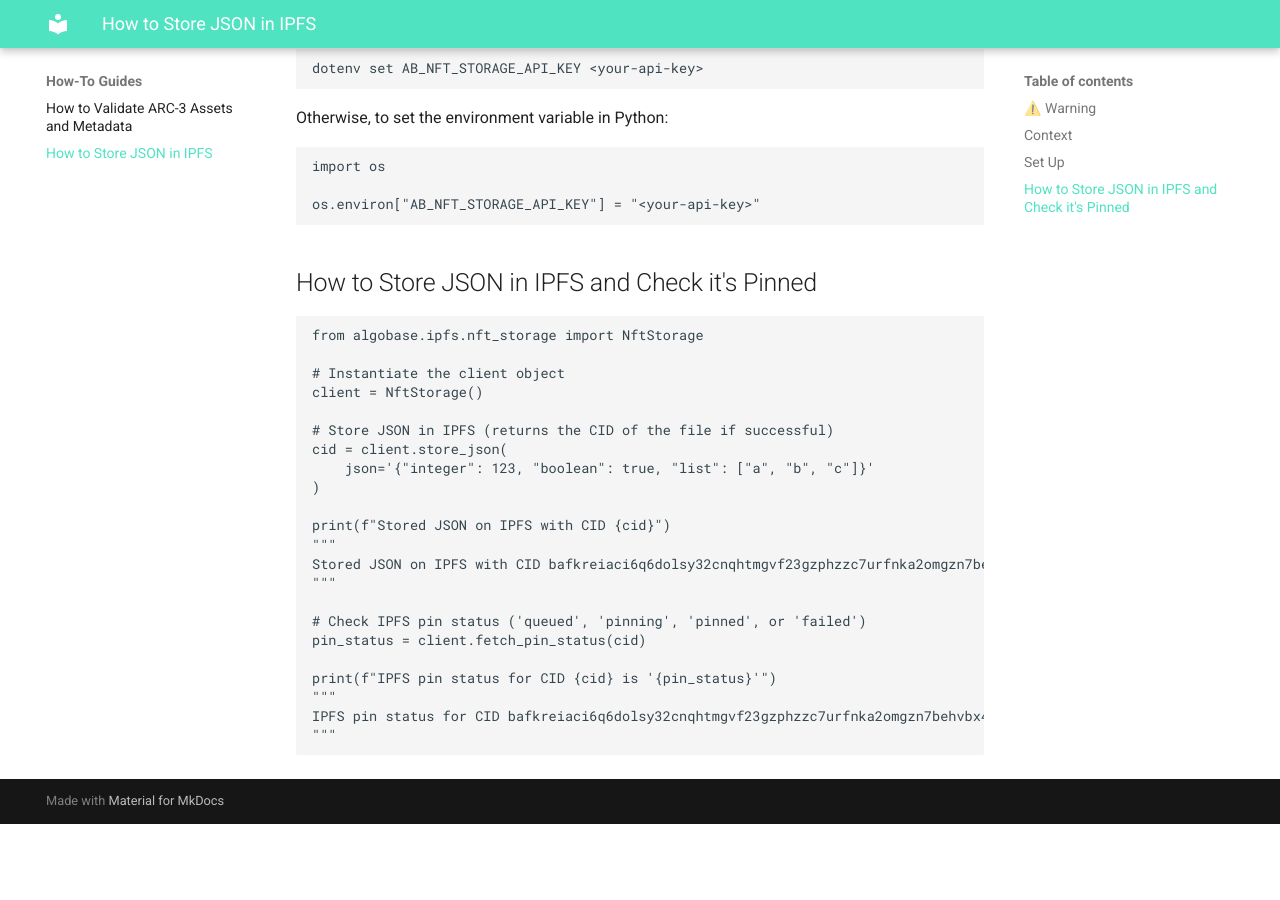
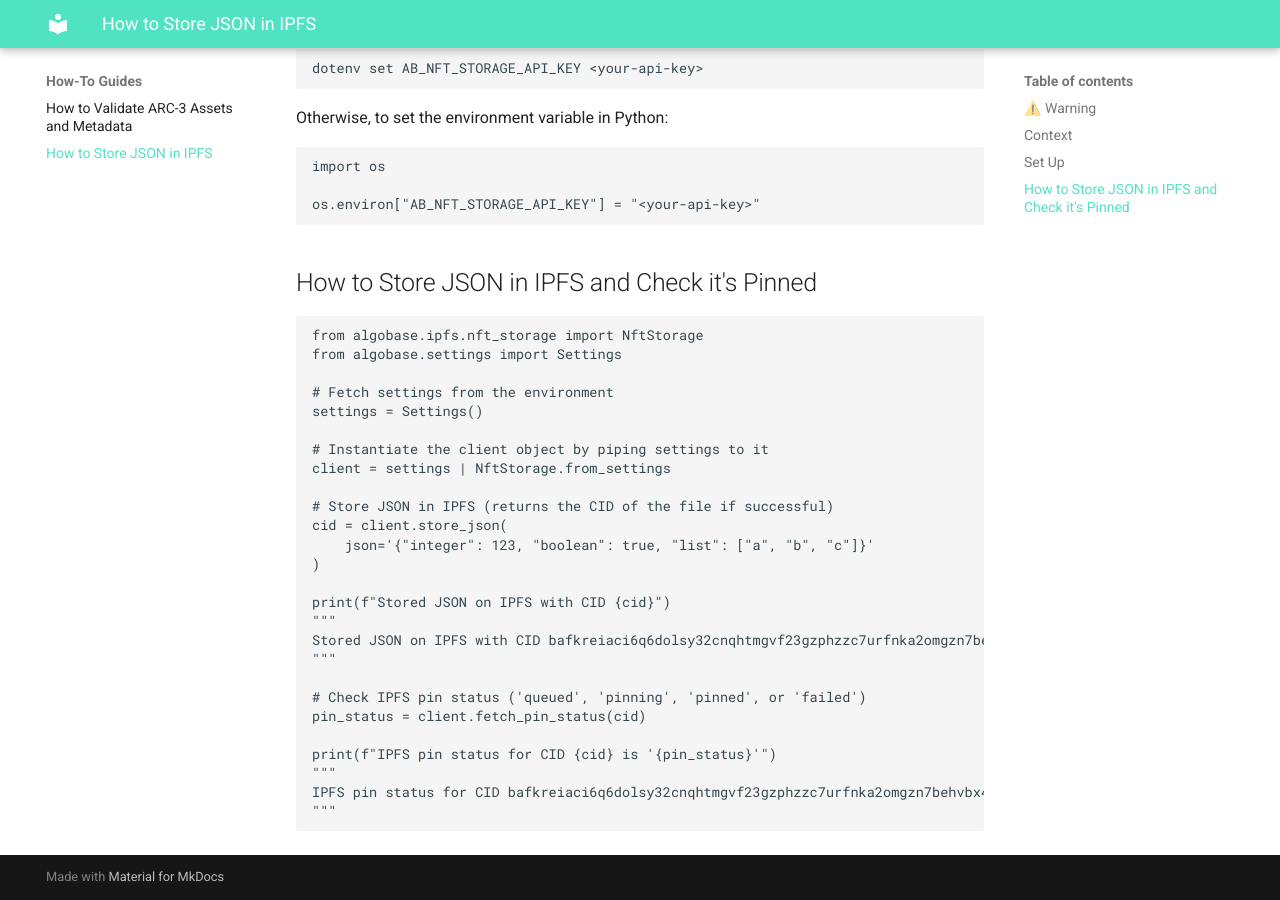
Before and after one commit to code-alexander/algobase, an MkDocs documentation site: the page built from docs/how_to/how_to_store_json_ipfs.md, in a window 1280 px wide and 900 px high, scrolled down 738 px. Built offline with MkDocs 1.6.1 and Material for MkDocs 9.7.7, drawn with Linux system fonts in a browser that asks for light colours; before the commit the page ends 1562 px from its top, so only the background shows below that.

Commit message:
docs: adding algo client utils

````diff
--- a/docs/how_to/how_to_store_json_ipfs.md
+++ b/docs/how_to/how_to_store_json_ipfs.md
@@ -38,9 +38,13 @@
 
 ```python
 from algobase.ipfs.nft_storage import NftStorage
+from algobase.settings import Settings
 
-# Instantiate the client object
-client = NftStorage()
+# Fetch settings from the environment
+settings = Settings()
+
+# Instantiate the client object by piping settings to it
+client = settings | NftStorage.from_settings
 
 # Store JSON in IPFS (returns the CID of the file if successful)
 cid = client.store_json(
````
Also changed, not shown: docs/reference.md (+3 -0 lines).
